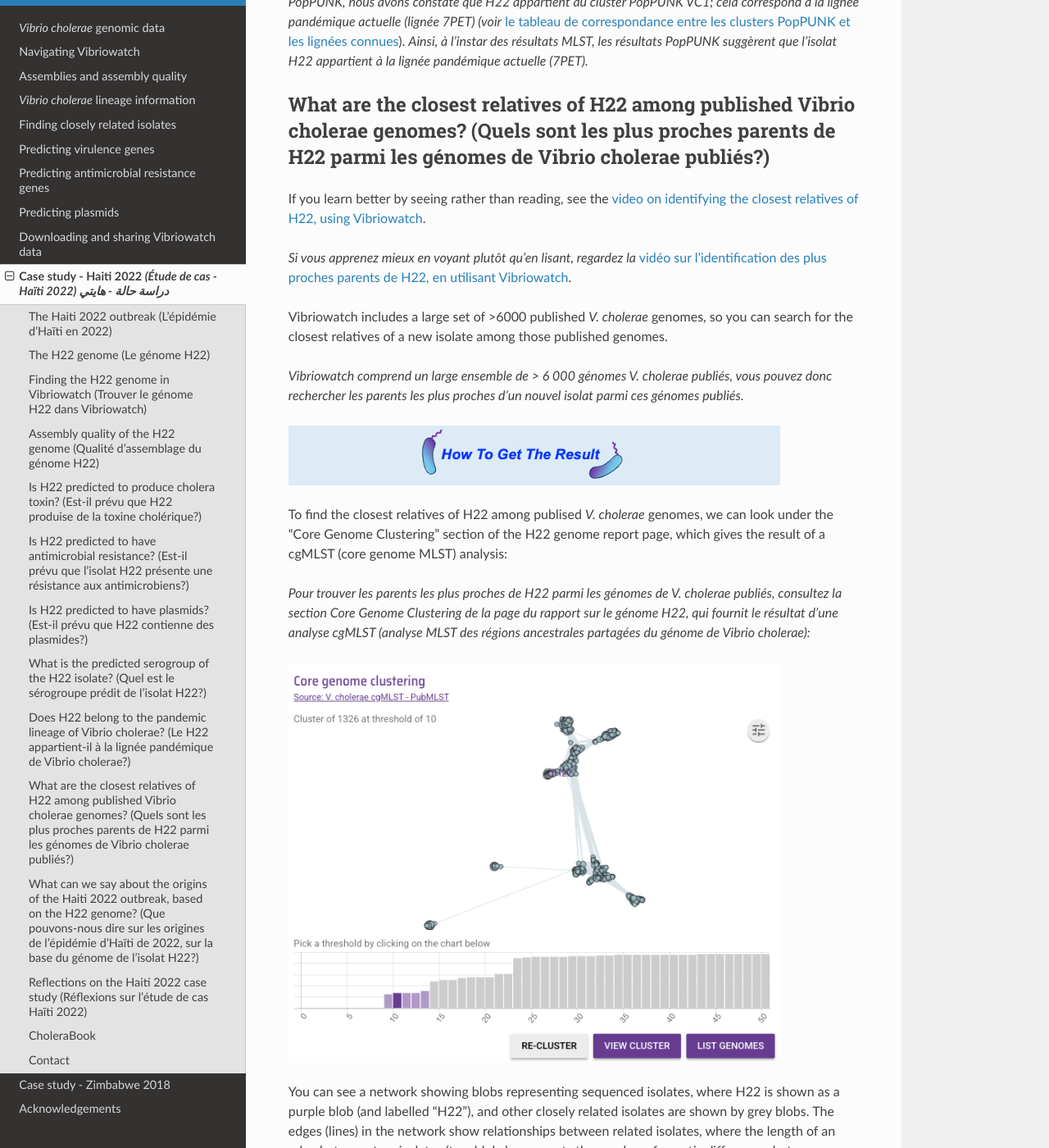
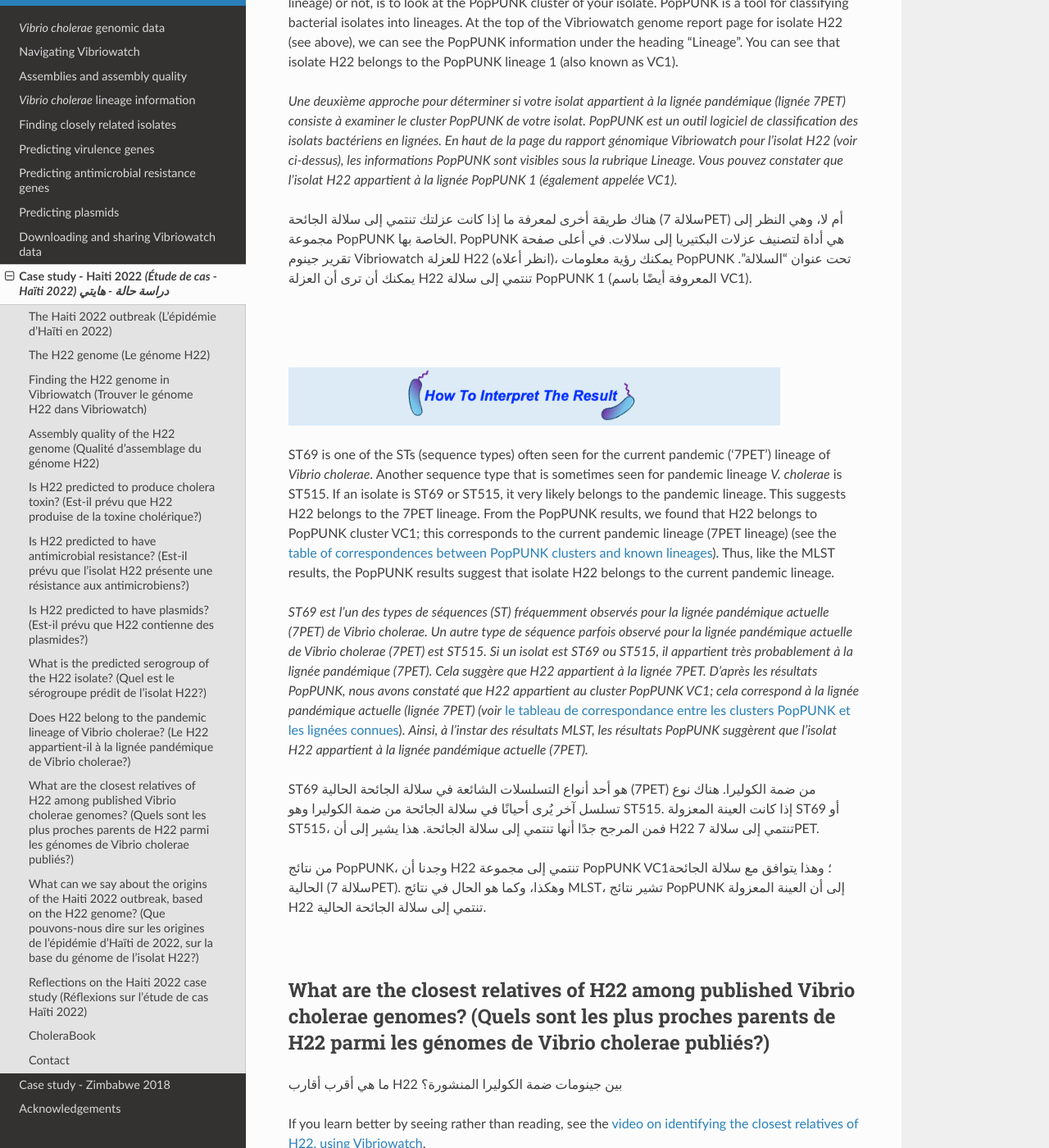
Before and after one commit to avrilcoghlan/vibriowatch, a Sphinx documentation site: the page built from docs/source/haiti.rst, in a window 1280 px wide and 1400 px high, scrolled down 23164 px. Shown: the whole window at 82% size. Built offline with Sphinx 7.4.7 and the Read the Docs theme 3.1.0, drawn with Linux system fonts in a browser that asks for light colours; some of the changed text lies outside the part shown.

Commit message:
Update haiti.rst

```diff
--- a/docs/source/haiti.rst
+++ b/docs/source/haiti.rst
@@ -591,10 +591,22 @@ If you learn better by seeing rather than reading, see the `video on finding out
 
 .. _vidéo sur la découverte de la lignée de H22, en utilisant Vibriowatch: https://youtu.be/v03msIL6oMA
 
+إذا كنت تتعلم بشكل أفضل من خلال الرؤية بدلاً من القراءة، شاهد الفيديو (`video on finding out the lineage of H22, using Vibriowatch`_).
+
+.. _video on finding out the lineage of H22, using Vibriowatch: https://youtu.be/EBKcwA3pjA0
+
+|
+|
+
 The current pandemic (seventh pandemic) of cholera began in the 1960s and has been caused by the current pandemic lineage of *Vibrio cholerae*, known as the "7PET lineage". The 7PET lineage is a highly infectious and virulent lineage, and causes explosive outbreaks and huge epidemics.
 
 *La pandémie actuelle (septième pandémie) de choléra a débuté dans les années 1960 et a été causée par la lignée pandémique actuelle de Vibrio cholerae, connue sous le nom de lignée 7PET.
 La lignée 7PET est hautement infectieuse et virulente, et provoque des flambées épidémiques massives.*
+
+بدأ جائحة الكوليرا الحالي (الوباء السابع) في ستينيات القرن الماضي، وتسببت فيه سلالة ضمة الكوليرا الوبائية الحالية، المعروفة باسم سلالة "7PET". سلالة "7PET" شديدة العدوى والضراوة، وتُسبب فاشيات هائلة وأوبئة هائلة.
+
+|
+|
 
 .. image:: HowToGetTheResult.png
   :width: 600
@@ -605,12 +617,24 @@ H22 at the top of its report page (see under the heading "MLST"):
 
 *Un moyen rapide de déterminer si un isolat appartient vraisemblablement à la lignée 7PET consiste à consulter les résultats du MLST (typage de séquences multilocus) de l'isolat dans Vibriowatch. Les résultats du MLST pour l'isolat sont affichés en haut de la page du rapport génomique de l'isolat dans Vibriowatch. Voici les résultats du MLST pour l'isolat H22 en haut de sa page Web (voir sous la rubrique MLST):*
 
+هناك طريقة سريعة لمعرفة ما إذا كانت العزلة تنتمي على الأرجح إلى سلالة 7PET، وهي الاطلاع على نتائج اختبار MLST (النمط التسلسلي متعدد المواقع) للعزلة في Vibriowatch.
+
+تُعرض نتائج اختبار MLST للعزلة أعلى صفحة تقرير الجينوم الخاص بها في Vibriowatch. هنا، يُمكننا رؤية نتائج اختبار MLST للعزلة H22 أعلى صفحة تقريرها (انظر تحت عنوان "MLST"):
+
 .. image:: Picture115.png
   :width: 600
+
+|
+|
 
 We can see that isolate H22 is classified as MLST sequence type ST69.
 
 *Nous pouvons voir que l'isolat H22 est classé comme type de séquence MLST ST69.*
+
+يمكننا أن نرى أن العزلة H22 تم تصنيفها ضمن نوع تسلسل MLST ST69.
+
+|
+|
 
 A second approach for figuring out whether your isolate belongs to the pandemic lineage (7PET lineage) or not, is to look at the
 PopPUNK cluster of your isolate. PopPUNK is a tool for classifying bacterial isolates into lineages. At the top of the
@@ -618,6 +642,11 @@ Vibriowatch genome report page for isolate H22 (see above), we can see the PopPU
 You can see that isolate H22 belongs to the PopPUNK lineage 1 (also known as VC1).
 
 *Une deuxième approche pour déterminer si votre isolat appartient à la lignée pandémique (lignée 7PET) consiste à examiner le cluster PopPUNK de votre isolat. PopPUNK est un outil logiciel de classification des isolats bactériens en lignées. En haut de la page du rapport génomique Vibriowatch pour l'isolat H22 (voir ci-dessus), les informations PopPUNK sont visibles sous la rubrique Lineage. Vous pouvez constater que l'isolat H22 appartient à la lignée PopPUNK 1 (également appelée VC1).*
+
+هناك طريقة أخرى لمعرفة ما إذا كانت عزلتك تنتمي إلى سلالة الجائحة (سلالة 7PET) أم لا، وهي النظر إلى مجموعة PopPUNK الخاصة بها. PopPUNK هي أداة لتصنيف عزلات البكتيريا إلى سلالات. في أعلى صفحة تقرير جينوم Vibriowatch للعزلة H22 (انظر أعلاه)، يمكنك رؤية معلومات PopPUNK تحت عنوان "السلالة". يمكنك أن ترى أن العزلة H22 تنتمي إلى سلالة PopPUNK 1 (المعروفة أيضًا باسم VC1).
+
+|
+|
 
 .. image:: HowToInterpretTheResult.png
   :width: 600
@@ -634,8 +663,16 @@ pandémique actuelle de Vibrio cholerae (7PET) est ST515. Si un isolat est ST69
 
 .. _le tableau de correspondance entre les clusters PopPUNK et les lignées connues: https://vibriowatch.readthedocs.io/en/latest/mlst.html#what-is-poppunk
 
+ST69 هو أحد أنواع التسلسلات الشائعة في سلالة الجائحة الحالية (7PET) من ضمة الكوليرا. هناك نوع تسلسل آخر يُرى أحيانًا في سلالة الجائحة من ضمة الكوليرا وهو ST515. إذا كانت العينة المعزولة ST69 أو ST515، فمن المرجح جدًا أنها تنتمي إلى سلالة الجائحة. هذا يشير إلى أن H22 تنتمي إلى سلالة 7PET.
+
+من نتائج PopPUNK، وجدنا أن H22 تنتمي إلى مجموعة PopPUNK VC1؛ وهذا يتوافق مع سلالة الجائحة الحالية (سلالة 7PET). وهكذا، وكما هو الحال في نتائج MLST، تشير نتائج PopPUNK إلى أن العينة المعزولة H22 تنتمي إلى سلالة الجائحة الحالية.
+
+|
+
 What are the closest relatives of H22 among published Vibrio cholerae genomes? (Quels sont les plus proches parents de H22 parmi les génomes de Vibrio cholerae publiés?)
 -------------------------------------------------------------------------------------------------------------------------------------------------------------------------
+
+ما هي أقرب أقارب H22 بين جينومات ضمة الكوليرا المنشورة؟
 
 If you learn better by seeing rather than reading, see the `video on identifying the closest relatives of H22, using Vibriowatch`_.
 
```
